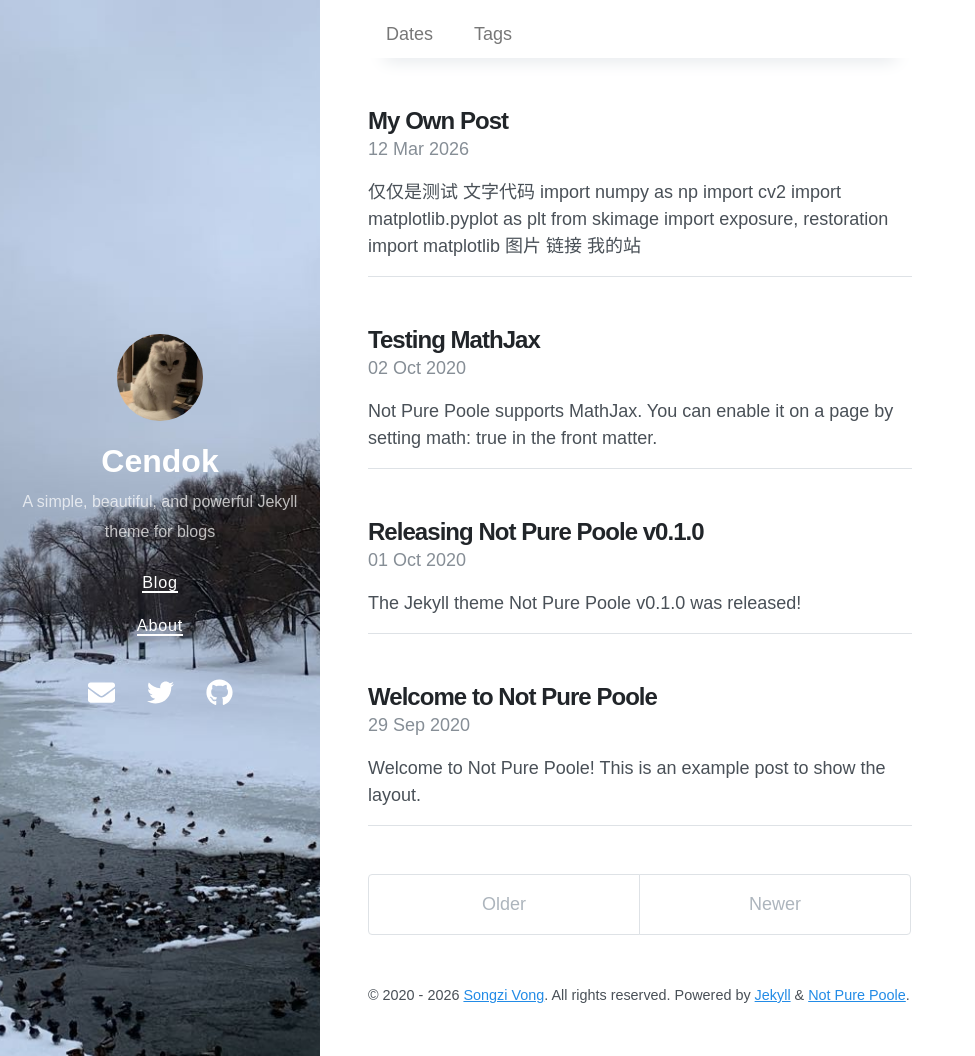
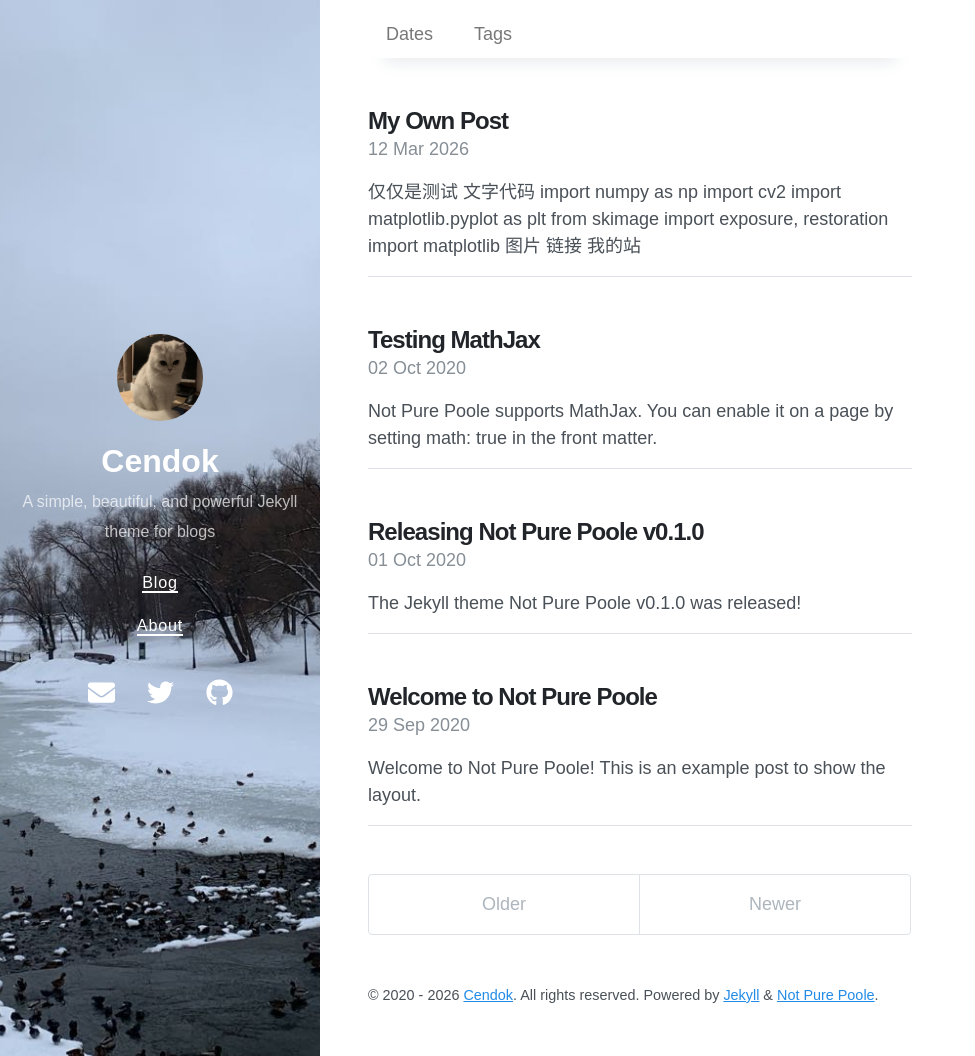
Before and after one commit to Cendok/pure-Blog, a Jekyll site: the page built from index.html, in a window 1280 px wide and 1056 px high. Shown: the whole window, without its empty margins (0-975 px from the left). Built offline with Jekyll 4.4.1, drawn with Linux system fonts in a browser that asks for light colours; nearby versions of some CDN libraries; the list of posts is cut into pages by our own code.

Commit message:
Update author information in _config.yml

```diff
--- a/_config.yml
+++ b/_config.yml
@@ -54,6 +54,6 @@ sass:
 
 # Specify the author for blog posts
 author:
-  name: Songzi Vong
-  url: https://github.com/vszhub/
-  email: vszhub@gmail.com
+  name: Cendok
+  url: https://github.com/Cendok/
+  email: Syi19691@gmail.com
```
